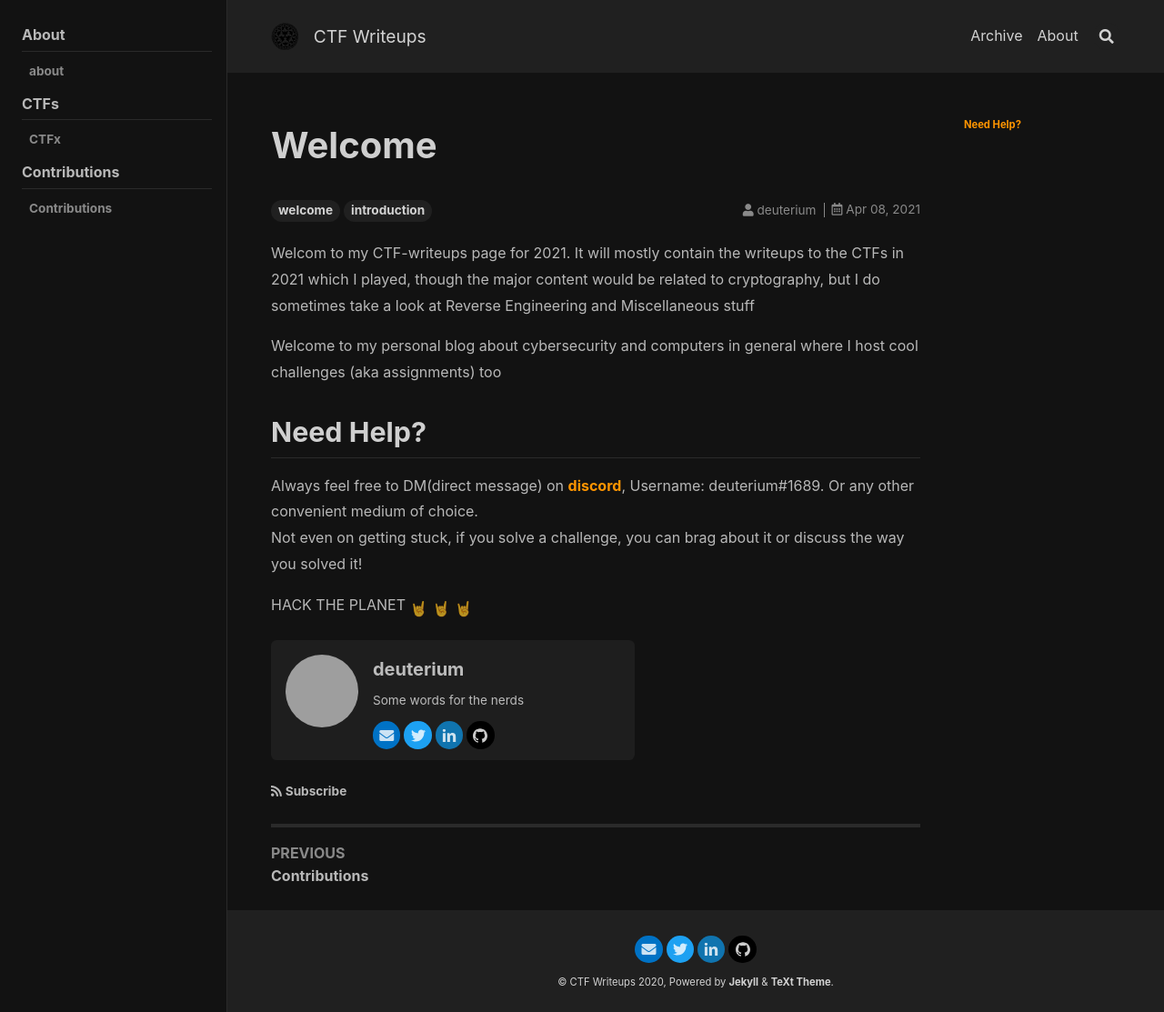
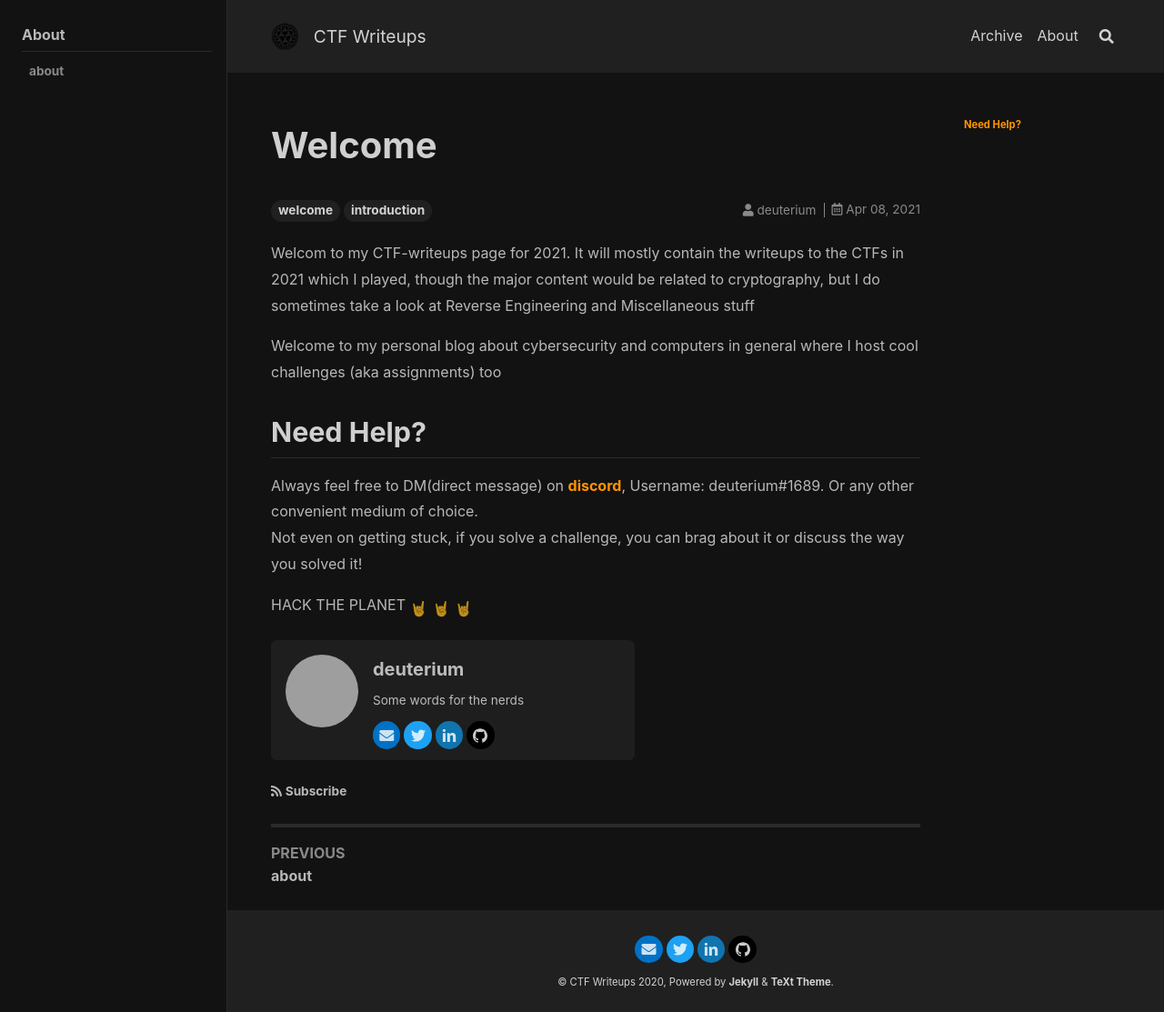
Before and after one commit to deut-erium/ramblings, a Jekyll site: the page built from _posts/2021-04-08-welcome.md, in a window 1280 px wide. Shown: the whole page at 91% size. Built offline with Jekyll 4.4.1, drawn with Linux system fonts in a browser that asks for light colours; nearby versions of some CDN libraries; emoji names are drawn with the system emoji font.

Commit message:
Update navigation.yml

```diff
--- a/_data/navigation.yml
+++ b/_data/navigation.yml
@@ -54,11 +54,3 @@ aboutnav:
     children:
       - title:  about
         url:    /about.html
-  - title:      CTFs
-    children:
-      - title:   CTFx
-        url:     /
-  - title:      Contributions
-    children:
-      - title:  Contributions
-        url:    /2021/04/08/contributions.html
```
